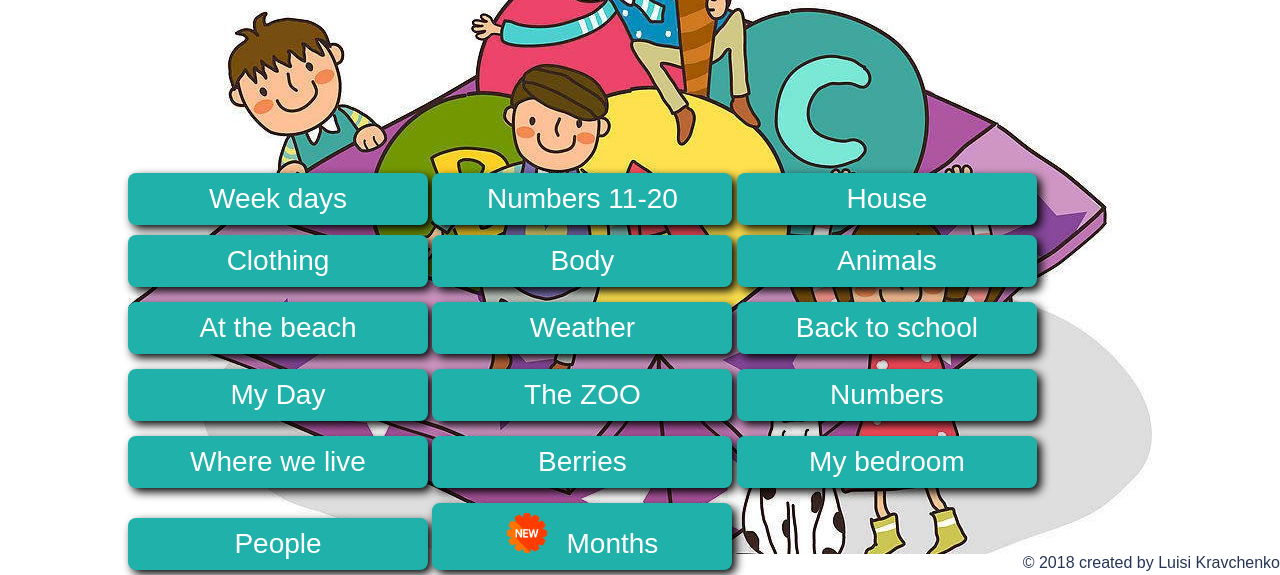
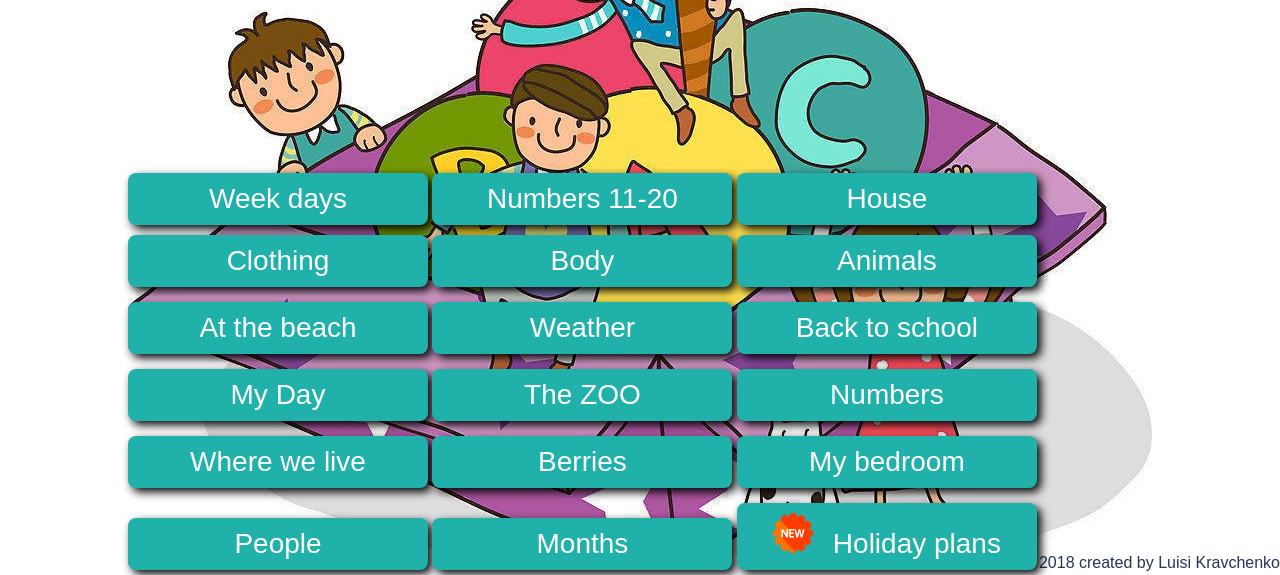
Before and after one commit to luisiya/Kids_English, a plain HTML site: page index.html in a window 1280 px wide. Both pictures are taken after a click on the button "СТАРТ". Shown: the part 246-821 px from the top of the page. Drawn offline with Linux system fonts and the light colour scheme; a web font is replaced by a local one.

Commit message:
add holiday plans

```diff
--- a/index.html
+++ b/index.html
@@ -41,10 +41,10 @@
     <button id="respond15" onclick="init(people)">People
     </button>
 
-    <button id="respond16" onclick="init(months)"><img style="height:40px; width:40px;margin-right:20px;"
-                                                       src="img/new.png" alt="new">Months
+    <button id="respond16" onclick="init(months)">Months</button>
+    <button id="respond17" onclick="init(holiday)"><img style="height:40px; width:40px;margin-right:20px;"
+                                                       src="img/new.png" alt="new">Holiday plans
     </button>
-
 
     <audio id="mainMusic" class="sonidos" src="http://www.dreamenglish.com/Dream%20English%20Traditional%20ABC01.mp3"
            data-note="main"></audio>
--- a/js/module-en.js
+++ b/js/module-en.js
@@ -211,6 +211,20 @@ let months = {
 
 
 };
+let holiday = {
+    'відвідувати кузинів':'visit my cousins',
+    'відправлятися в похід':'go hiking',
+    'зберігати альбом':'keep a scrapbook',
+    'допомогати в саду':'help in the garden',
+    'будувати будинок на дереві':'build a tree house',
+    'читати комікси':'read a comic',
+    'вчитися плавати':'learn to swim',
+    'йти в кемпінг(з палатками)':'go camping',
+    'брати уроки верхової їзди':'take riding lessons'
+
+
+
+};
 //array for shuffled keys, needs to be global
 let shuffledWords;
 
@@ -281,7 +295,8 @@ function startPlay(){
     respond15.style.margin = "10px 0 5px 0";
     respond16.style.visibility = "visible";
     respond16.style.margin = "10px 0 5px 0";
-
+    respond17.style.visibility = "visible";
+    respond17.style.margin = "10px 0 5px 0";
 }
 
 //Initial definition
@@ -312,6 +327,7 @@ function play(elem){
     respond14.style.visibility = "hidden";
     respond15.style.visibility = "hidden";
     respond16.style.visibility = "hidden";
+    respond17.style.visibility = "hidden";
 
 
 
```
